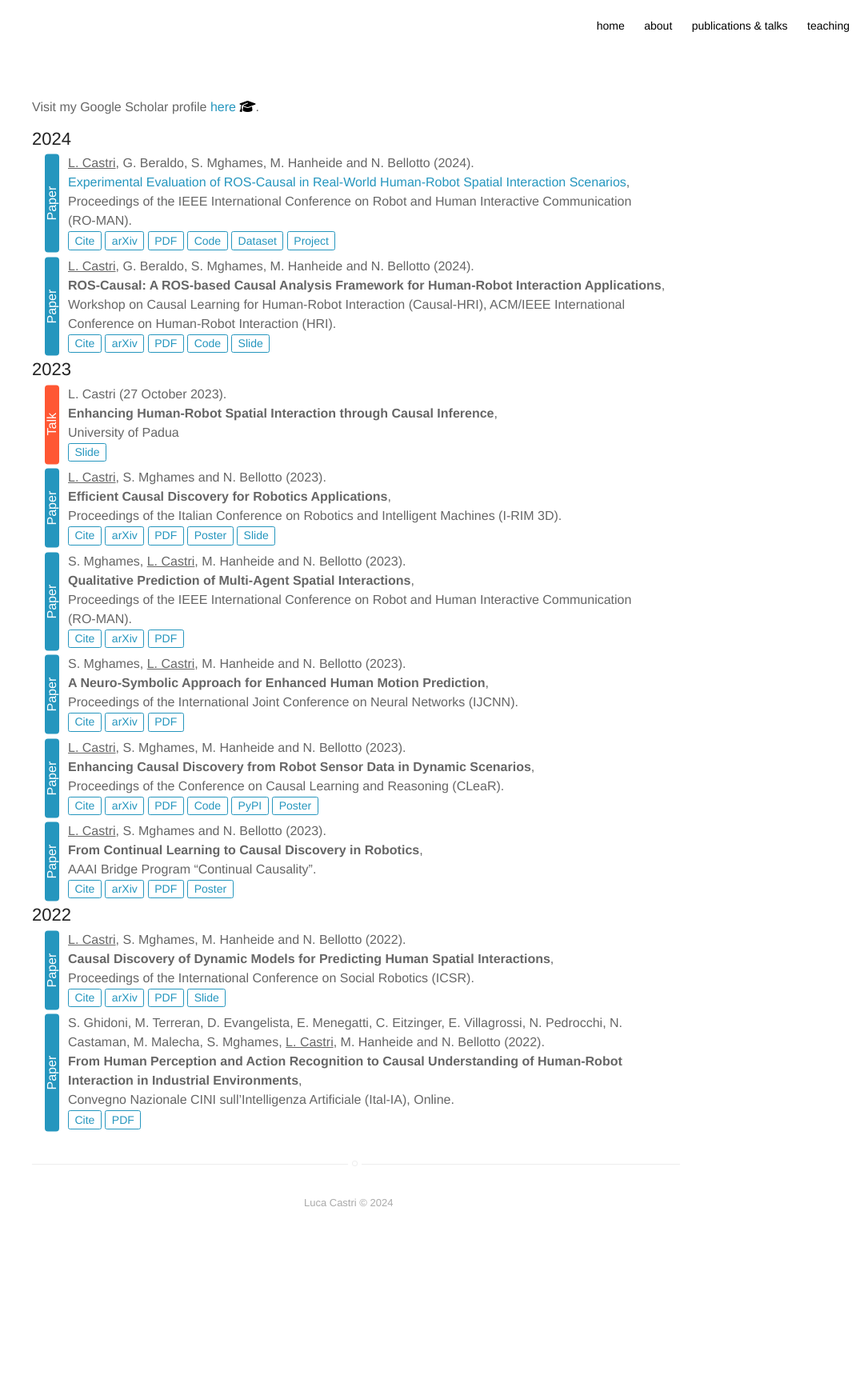
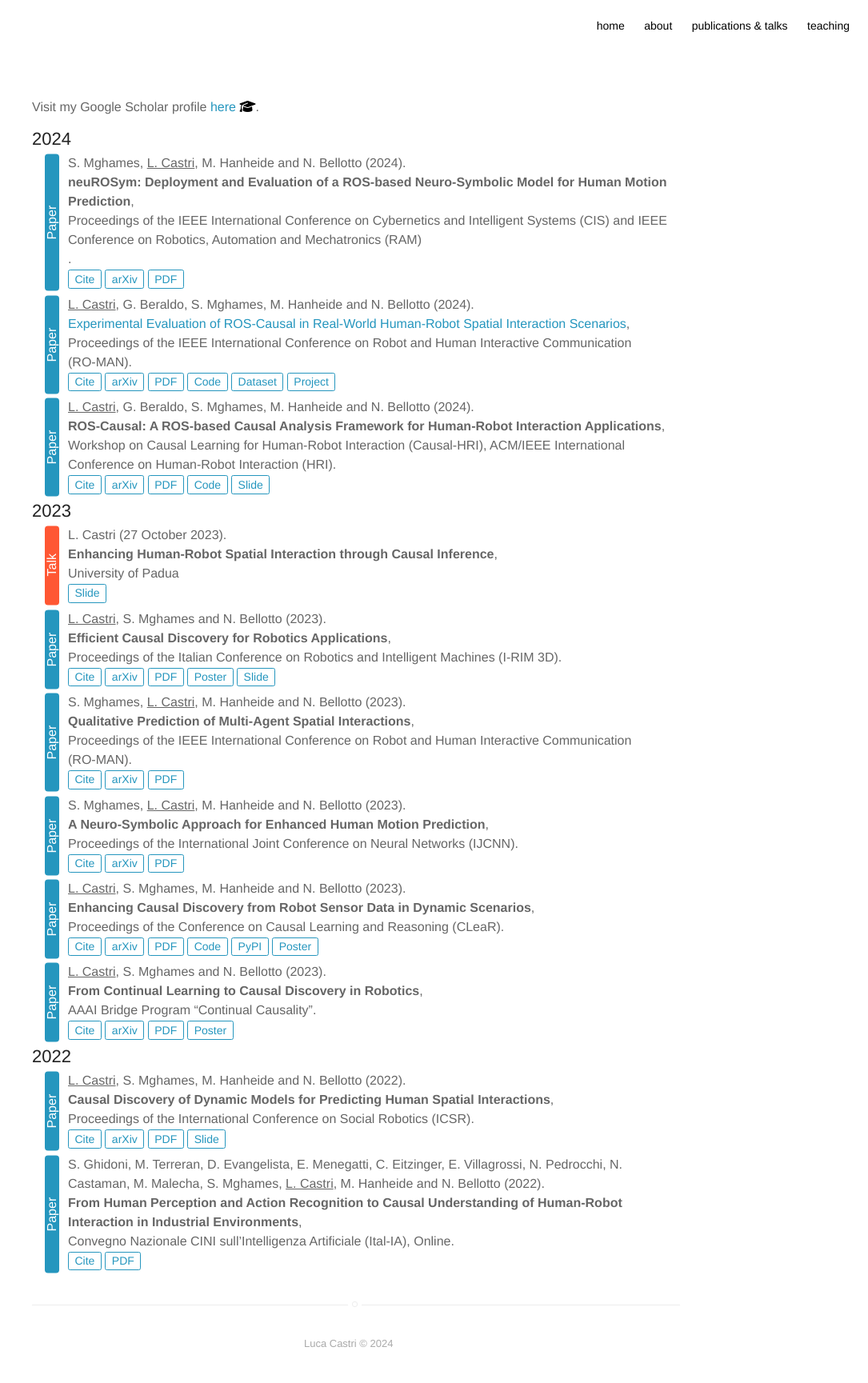
Before and after one commit to lcastri/lcastri.github.io, a Jekyll site: the page built from publications.html, in a window 1280 px wide. Shown: the whole page at 80% size, without its empty margins (195-1280 px from the left). Built offline with Jekyll 4.4.1, drawn with Linux system fonts in a browser that asks for light colours; nearby versions of some CDN libraries; before the commit the page ends 1553 px from its top, so only the background shows below that.

Commit message:
cisram paper added

```diff
--- a/publications.html
+++ b/publications.html
@@ -7,6 +7,19 @@ Visit my Google Scholar profile <a class="ext_link" href="https://scholar.google
 <br><br>
 
 <h2>2024</h2>
+
+<div class="container-paper">
+    <div class="afterLine">
+        S. Mghames, <u>L. Castri</u>, M. Hanheide and N. Bellotto (2024).<br>
+        <b>neuROSym: Deployment and Evaluation of a ROS-based Neuro-Symbolic Model for Human Motion Prediction</b>,<br>
+        Proceedings of the IEEE International Conference on Cybernetics and Intelligent Systems (CIS) and IEEE Conference on Robotics, Automation and Mechatronics (RAM)<br>.
+        {% include citation-nav.html citnavID="roman2023"
+        showCite=true bibLink="https://lcastri.github.io/publication/cisram2024.bib"
+        showArXiv=true arXivLink="https://arxiv.org/abs/2407.01593"
+        showPDF=true pdfLink="https://arxiv.org/pdf/2407.01593.pdf"
+        %}
+    </div>
+</div>
 
 <div class="container-paper">
     <div class="afterLine">
```
Also changed, not shown: publication/cisram2024.bib (added, +8 -0 lines).
